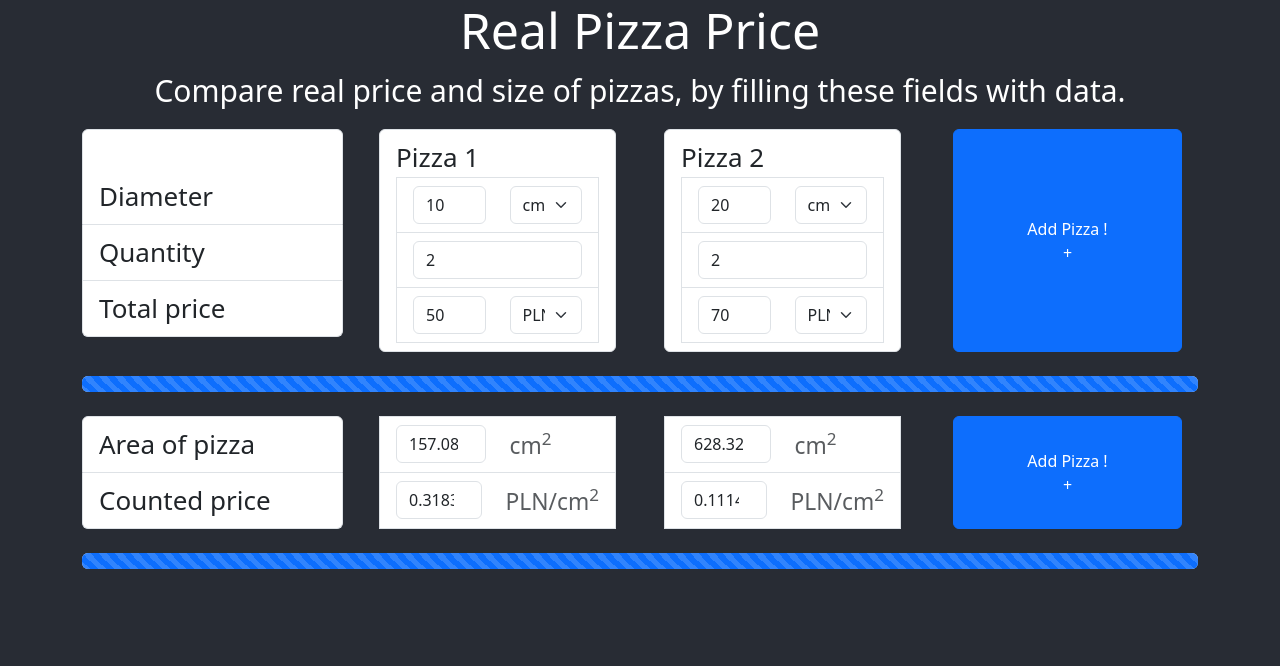
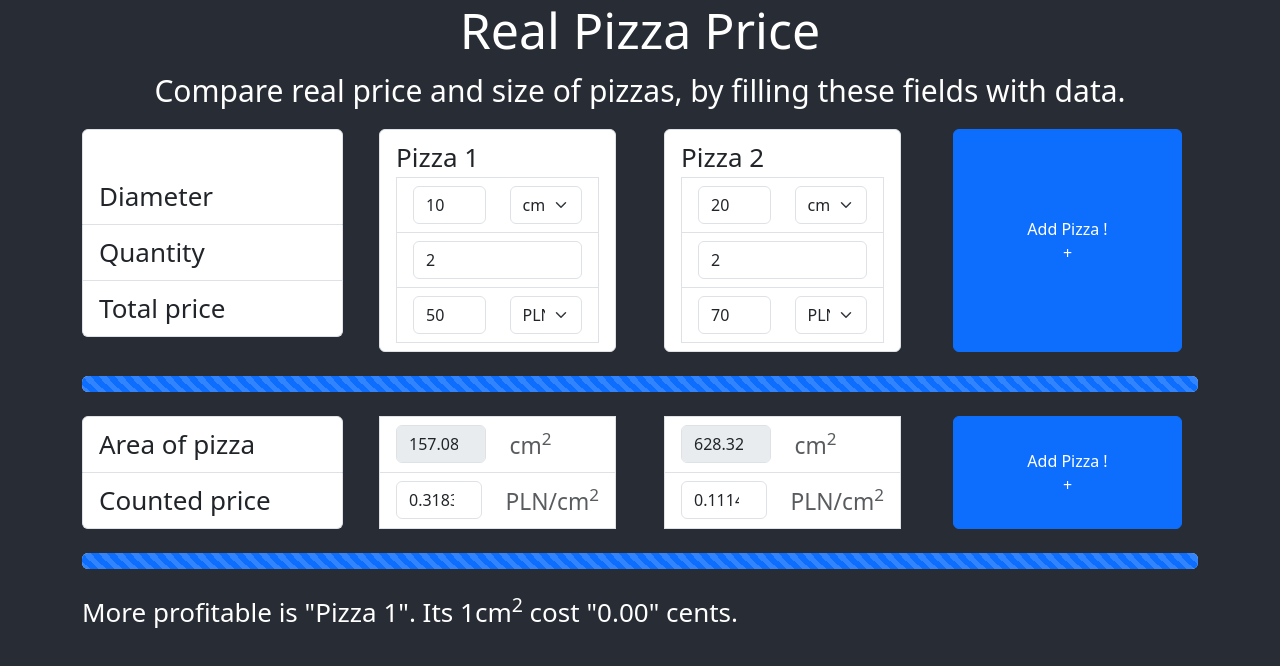
Before and after one commit to ZKuba94/Real-pizza-price, a React (Create React App) app: page / in a window 1280 px wide. Shown: the top 666 px of the page. Built offline with nearby package versions, Linux system fonts and the light colour scheme.

Commit message:
adding baner with text result of calculations

```diff
--- a/src/routes/App.js
+++ b/src/routes/App.js
@@ -5,6 +5,7 @@ import Inputs from "./Inputs";
 import Results from "./Results"
 import {useState} from "react";
 import {Container, ProgressBar} from "react-bootstrap";
+import ResultText from "./ResultText";
 
 function App() {
     const measurements = ['cm', 'm', 'in', 'ft'];
@@ -13,16 +14,20 @@ function App() {
     const [pizzaMeasure, setPizzaMeasure] = useState(measurements[0])
     const [actPizzaCurrency, setPizzaCurrencyChange] = useState(currencies[0])
     const [pizzaSizes, setPizzaSizes] = useState([
-        {id:0, value:10},
-        {id:1, value:20},
+        {id: 0, value: 10},
+        {id: 1, value: 20},
     ])
     const [pizzaQuantities, setQuantitiesChange] = useState([
         {id: 0, value: 2},
         {id: 1, value: 2},
     ])
-    const [pizzaPrices,setPizzaPrices] = useState([
+    const [pizzaPrices, setPizzaPrices] = useState([
         {id: 0, value: 50},
         {id: 1, value: 70},
+    ])
+    const [pizzaCompare, setPizzaCompare] = useState([
+        {id: 0, value: 0},
+        {id: 1, value: 0},
     ])
     return (
         <div className="App">
@@ -46,17 +51,22 @@ function App() {
                 <ProgressBar striped variant="primary" now={100} className='w-100'/>
             </Container>
             <Results
-                    // pi={pi}
                 headings={pizzas}
                 actPizzaMeasure={pizzaMeasure}
                 actPizzaCurrency={actPizzaCurrency}
                 pizzaSizesObj={pizzaSizes}
                 pizzaQuantities={pizzaQuantities}
                 pizzaPrices={pizzaPrices}
+                pizzaCompare={pizzaCompare}
+                onPizzaCompareChange={setPizzaCompare}
             />
             <Container className='my-4'>
                 <ProgressBar striped variant="primary" now={100} className='w-100'/>
             </Container>
+            <ResultText
+                headings={pizzas}
+                pizzaCompare={pizzaCompare}
+            />
         </div>
     );
 }
--- a/src/routes/PizzaResultNumbers.js
+++ b/src/routes/PizzaResultNumbers.js
@@ -2,14 +2,25 @@ import {Col, Container, Form, ListGroup, ListGroupItem, Row} from "react-bootstr
 import React from "react";
 
 function PizzaResultNumbers({
+                                index,
                                 actPizzaMeasure,
                                 actPizzaCurrency,
                                 pizzaSize,
                                 pizzaQuantity,
                                 pizzaPrice,
+                                pizzaCompareObj,
+                                onPizzaCompareChange,
                             }) {
     const r = pizzaSize / 2
     const areaOfPizza = ((Math.PI * (r ** 2)).toFixed(2)) * pizzaQuantity
+    const handleInputChange = (key, obj, clbFunct) => (e => {
+        const updatedData = obj.map((item) =>
+            item.id === key ? {...item, value: e.target.value} : item
+        )
+        clbFunct(updatedData)
+        console.log(updatedData)
+    })
+
     return (
         <Container className='PizzaResultNumbers'>
             <ListGroup>
@@ -22,7 +33,7 @@ function PizzaResultNumbers({
                                         name='area result'
                                         type='number'
                                         value={areaOfPizza}
-                                        readOnly
+                                        disabled
                                     />
                                 </Col>
                                 <Col>
@@ -38,8 +49,11 @@ function PizzaResultNumbers({
                                     <Form.Control
                                         name='total pizza price'
                                         type='number'
+                                        // disabled
                                         readOnly
                                         value={(pizzaPrice / areaOfPizza).toFixed(4)}
+                                        onFocus={handleInputChange(index,pizzaCompareObj,onPizzaCompareChange)}
+
                                     />
                                 </Col>
                                 <Col>
--- a/src/routes/ResultText.js
+++ b/src/routes/ResultText.js
@@ -0,0 +1,21 @@
+import {Container} from "react-bootstrap";
+import React from "react";
+
+function ResultText({
+                                headings,
+    pizzaCompare,
+                                actPizzaMeasure,
+                                actPizzaCurrency,
+                                pizzaSize,
+                                pizzaQuantity,
+                                pizzaPrice,
+                            }) {
+
+    return (
+        <Container className='ResultText'>
+            More profitable is "{headings[0]}". Its 1cm<sup>2</sup> cost "{((pizzaCompare[0].value)*100).toFixed(2)}" cents.
+        </Container>
+    )
+}
+
+export default ResultText;
--- a/src/routes/Results.js
+++ b/src/routes/Results.js
@@ -9,6 +9,8 @@ function Results({
                      pizzaSizesObj,
                      pizzaQuantities,
                      pizzaPrices,
+                     pizzaCompare,
+                     onPizzaCompareChange,
                  }) {
 
     return (
@@ -27,11 +29,15 @@ function Results({
                 {headings.map((item, index) => (
                     <Col>
                         <PizzaResultNumbers
+                            index={index}
                             actPizzaMeasure={actPizzaMeasure}
                             actPizzaCurrency={actPizzaCurrency}
                             pizzaSize={pizzaSizesObj[index].value}
                             pizzaQuantity={pizzaQuantities[index].value}
                             pizzaPrice={pizzaPrices[index].value}
+                            // pizzaCompare={pizzaCompare[index].value}
+                            pizzaCompareObj={pizzaCompare}
+                            onPizzaCompareChange={onPizzaCompareChange}
                         />
                     </Col>
                 ))}
```
Lines whose indentation alone changed are shown as unchanged.
